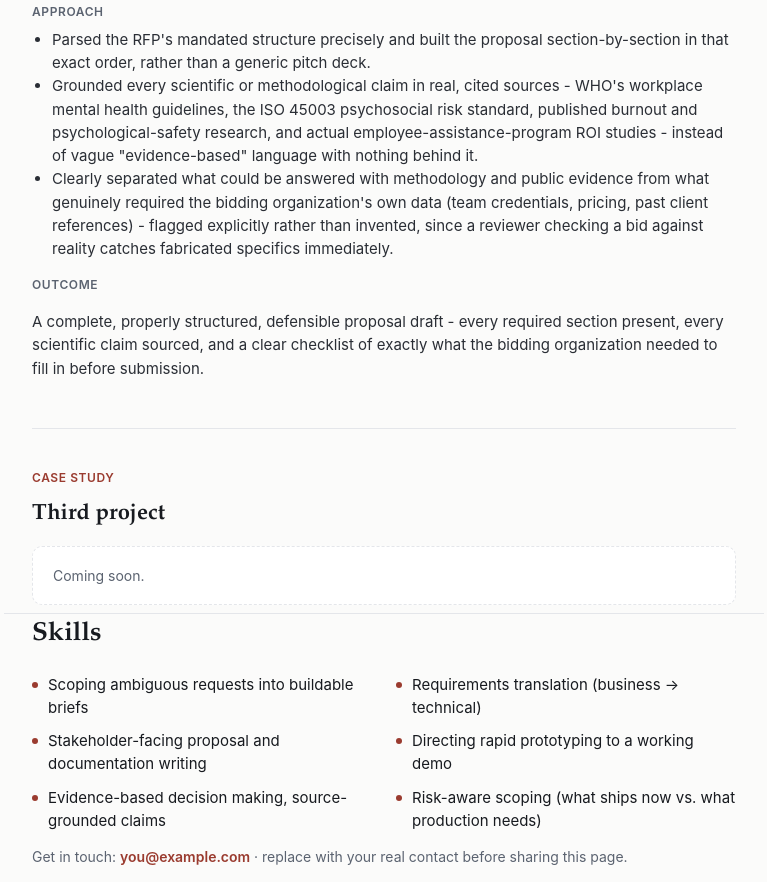
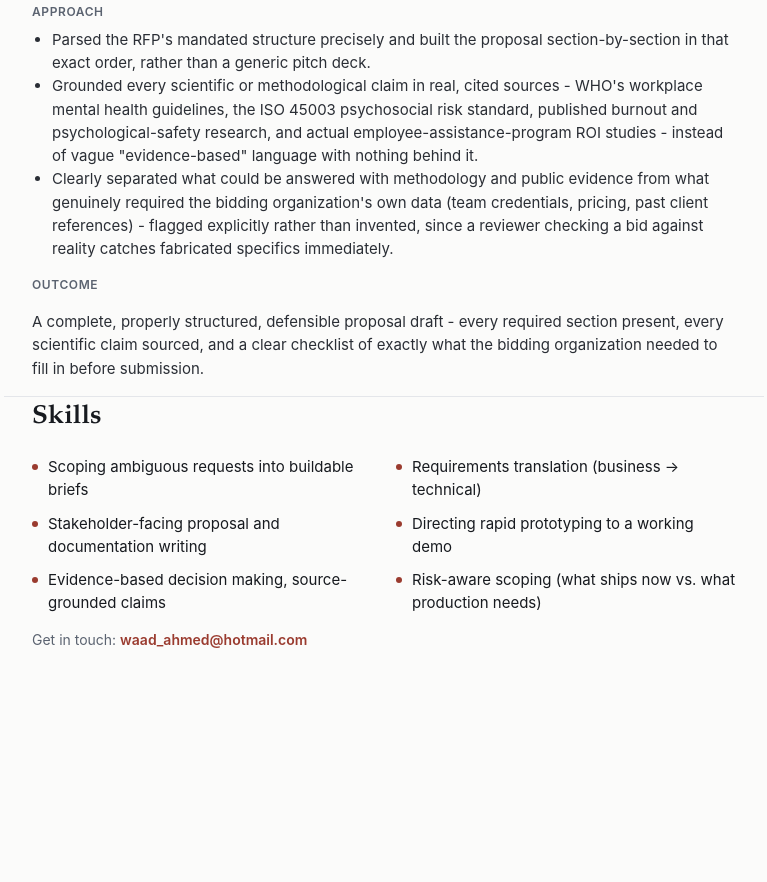
Before and after one commit to Wa3wa3/waad-ahmed-portfolio, a plain HTML site: page index.html in a window 1280 px wide. Shown: the part 1581-2463 px from the top of the page, without its empty margins (256-1023 px from the left). After the commit the page ends 2245 px from the top, so only its background shows below. Drawn offline with Linux system fonts and the light colour scheme.

Commit message:
Remove placeholder third project, update contact email

```diff
--- a/index.html
+++ b/index.html
@@ -42,8 +42,6 @@ section.about p{color:var(--muted);font-size:16px;max-width:620px}
 .skills ul{list-style:none;padding:0;margin:0;display:grid;grid-template-columns:1fr 1fr;gap:10px 24px}
 .skills li{font-size:15px;padding-left:16px;position:relative}
 .skills li::before{content:"";position:absolute;left:0;top:9px;width:6px;height:6px;background:var(--accent);border-radius:50%}
-
-.coming-soon{border:1px dashed var(--line);border-radius:10px;padding:18px 20px;color:var(--muted);font-size:14px;background:var(--card)}
 
 footer{padding:48px 0 80px}
 footer p{color:var(--muted);font-size:14px}
@@ -132,11 +130,7 @@ footer a:hover{text-decoration:underline}
     </div>
   </div>
 
-  <div class="case">
-    <div class="meta"><span class="tag">Case Study</span></div>
-    <h3>Third project</h3>
-    <div class="coming-soon">Coming soon.</div>
-  </div>
+
 </section>
 
 <section id="skills" class="wrap skills">
@@ -152,7 +146,7 @@ footer a:hover{text-decoration:underline}
 </section>
 
 <footer class="wrap">
-  <p>Get in touch: <a href="mailto:you@example.com">you@example.com</a> &middot; replace with your real contact before sharing this page.</p>
+  <p>Get in touch: <a href="mailto:waad_ahmed@hotmail.com">waad_ahmed@hotmail.com</a></p>
 </footer>
 
 </body>
```
